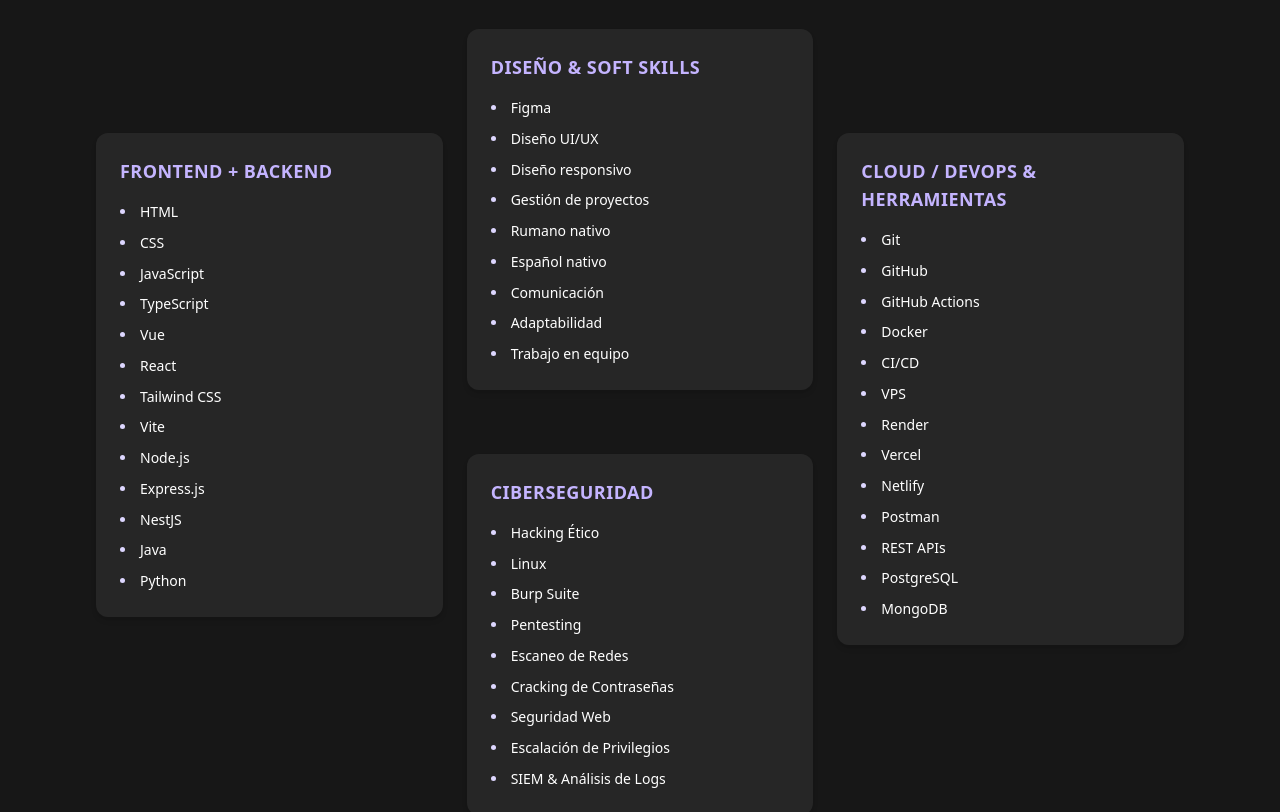
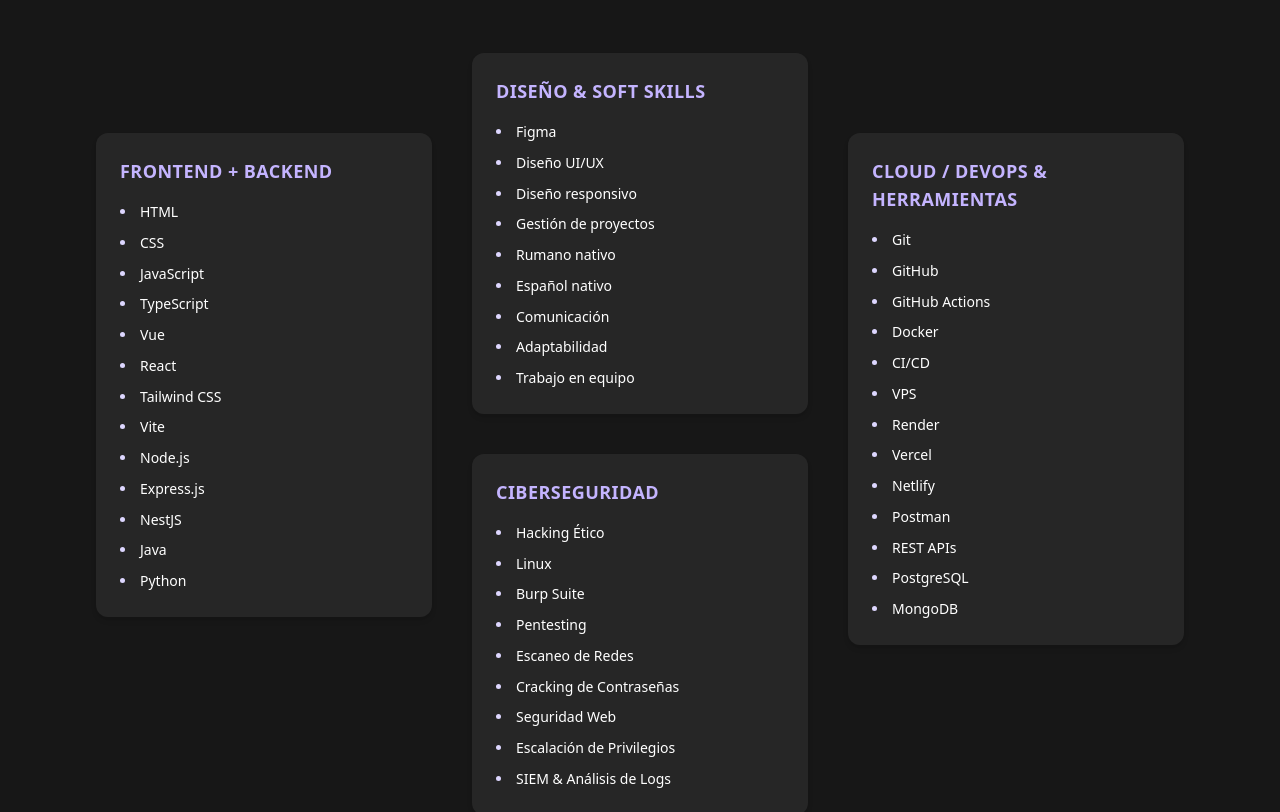
Before and after one commit to MC-19/Front-PortFolio, a Vue app: page / in a window 1280 px wide. Shown: the part 2300-3112 px from the top of the page. Built offline with nearby package versions, Linux system fonts and the light colour scheme.

Commit message:
cambios en skills para pantallas pequeñas

```diff
--- a/src/pages/Skills.vue
+++ b/src/pages/Skills.vue
@@ -4,9 +4,9 @@
       Habilidades
     </h2>
 
-    <div class="grid gap-6 lg:grid-cols-3">
+    <div class="grid gap-10 lg:grid-cols-3">
       <!-- Columna izquierda -->
-      <div class="space-y-10 relative top-20">
+      <div class="space-y-10 lg:pt-20">
         <SkillBlock
           title="Frontend + Backend"
           :items="[
@@ -19,7 +19,7 @@
       </div>
 
       <!-- Columna central -->
-      <div class="space-y-10 relative -top-6">
+      <div class="space-y-10 lg:pt-0 lg:pb-10">
         <SkillBlock
           title="Diseño & Soft Skills"
           :items="[
@@ -31,7 +31,6 @@
         />
         <SkillBlock
           title="Ciberseguridad"
-          class="relative top-6"
           :items="[
             'Hacking Ético', 'Linux', 'Burp Suite',
             'Pentesting', 'Escaneo de Redes', 'Cracking de Contraseñas', 'Seguridad Web',
@@ -41,7 +40,7 @@
       </div>
 
       <!-- Columna derecha -->
-      <div class="space-y-10 relative top-20">
+      <div class="space-y-10 lg:pt-20">
         <SkillBlock
           title="Cloud / DevOps & Herramientas"
           :items="[
@@ -57,7 +56,6 @@
   </section>
 </template>
 
-
 <script setup lang="ts">
 import SkillBlock from '../components/SkillBlock.vue'
 </script>
```
